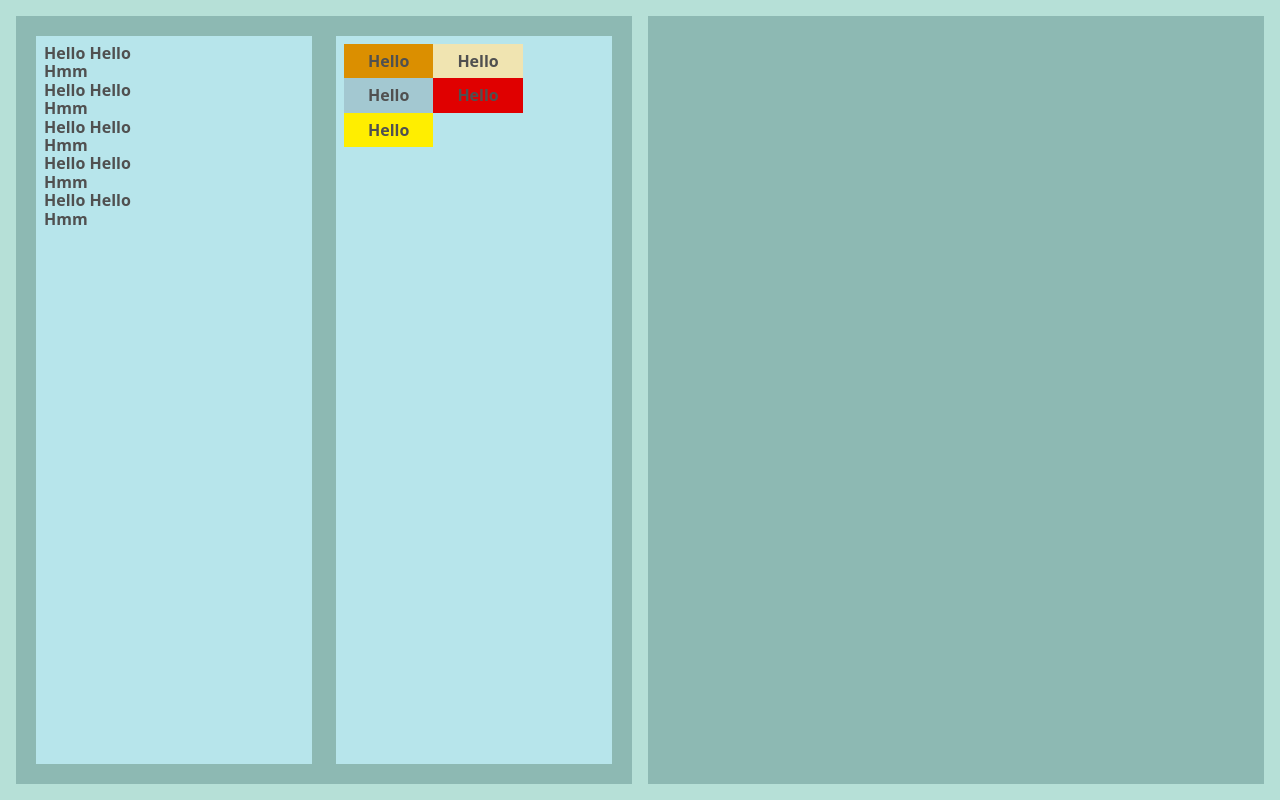
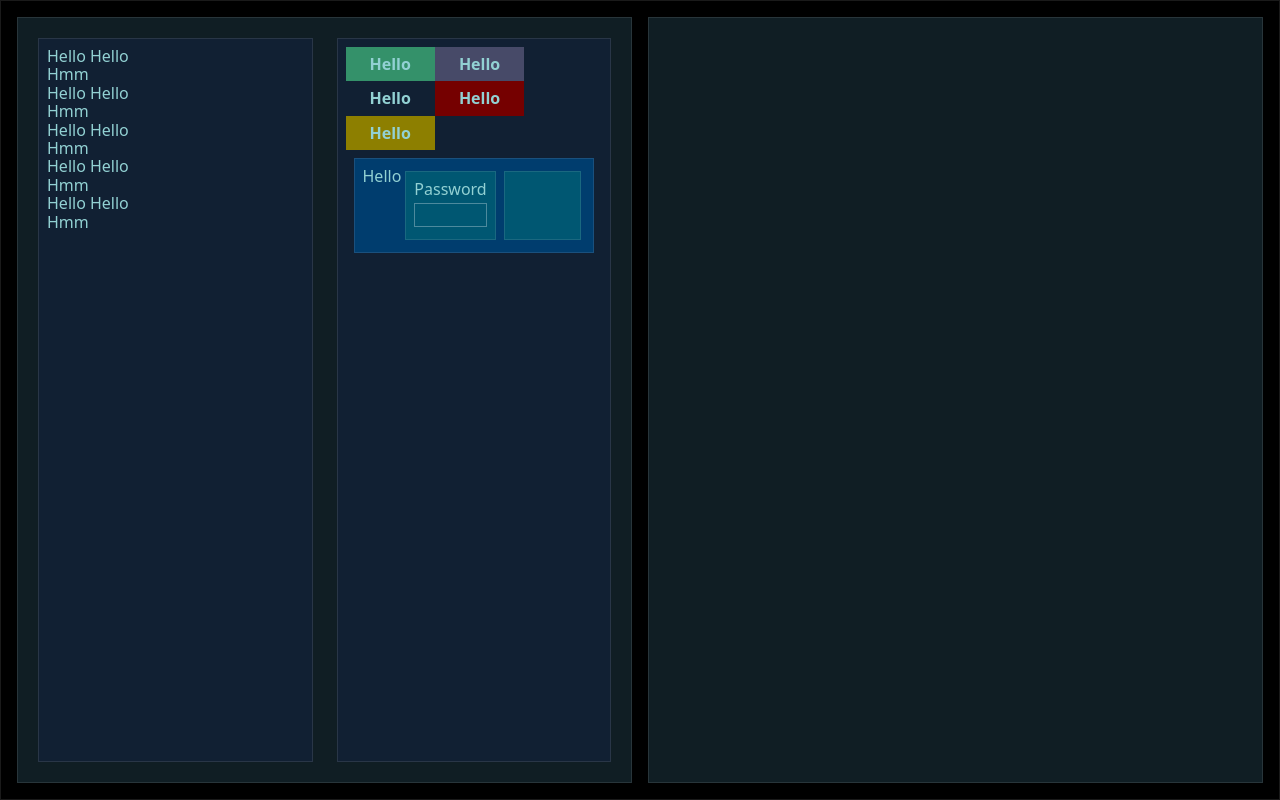
Before and after one commit to kw-00/the-tree, a React (Vite) app in the folder frontend/: page / in a window 1280 px wide. Built offline with nearby package versions, Linux system fonts and the light colour scheme.

Commit message:
Create Input element

```diff
--- a/frontend/src/Playground.tsx
+++ b/frontend/src/Playground.tsx
@@ -2,6 +2,7 @@ import { useEffect } from "react";
 import Button from "./app/components/Button";
 import Panel from "./app/components/Panel";
 import { useTheme } from "./app/theme/theme";
+import Input from "./app/components/Input";
 
 
 
@@ -9,9 +10,9 @@ import { useTheme } from "./app/theme/theme";
 
 
 export default function Playground() {
-    const {setTheme} = useTheme()
+    const {theme, setTheme} = useTheme()
     useEffect(() => {
-        setTheme("light")
+        setTheme("dark")
     }, [])
     return (
         <Panel variant="1" className="flex flex-row justify-between size-full">
@@ -43,11 +44,21 @@ export default function Playground() {
                     Hmm
                 </Panel>
                 <Panel variant="3" className="flex-1">
-                    <Button variant="primary">Hello</Button>
+                    <Button variant="primary" onClick={() => theme === "light" ?  setTheme("dark") : setTheme("light")}>Hello</Button>
                     <Button variant="secondary">Hello</Button>
                     <Button variant="ghost">Hello</Button>
                     <Button variant="warning">Hello</Button>
                     <Button variant="danger">Hello</Button>
+                    <Panel variant="4" className="flex flex-1">
+                        Hello
+                        <Panel variant="5" className="flex-1">
+                            <form>
+                                <label>Password</label>
+                                <Input type="password"></Input>
+                            </form>
+                        </Panel>
+                        <Panel variant="5" className="flex-1"/>
+                    </Panel>
                 </Panel>
             </Panel>
             <Panel variant="2" className="flex-1"></Panel>
--- a/frontend/src/app/components/Button.tsx
+++ b/frontend/src/app/components/Button.tsx
@@ -7,12 +7,12 @@ const styling = {
     base: "px-6 py-2 font-bold",
     theme: {
         dark: "hover:brightness-110 active:brightness-115",
-        light: "hover:brightness-95 active:brightness-90"
+        light: "hover:brightness-90 active:brightness-80"
     },
     variant: {
         primary: "bg-(--button-bg)",
         secondary: "bg-(--button-secondary-bg)",
-        ghost: "bg-gray-500/25",
+        ghost: "hover:invert-40 hover:saturate-200 active:invert-50",
         warning: "bg-(--button-warning-bg)",
         danger: "bg-(--button-danger-bg)"
     }
@@ -24,7 +24,7 @@ export type ButtonProps = {
 
 export default function Button({variant, className, ...rest}: ButtonProps) {
     const {theme} = useTheme()
-    const classes = twMerge(styling["base"], styling.theme[theme], styling.variant[variant], className)
+    const classes = twMerge(styling.base, styling.theme[theme], styling.variant[variant], className)
 
 
     return (
--- /dev/null
+++ b/frontend/src/app/components/Input.tsx
@@ -0,0 +1,26 @@
+import { twMerge } from "tailwind-merge"
+import { useTheme } from "../theme/theme"
+import type { InputHTMLAttributes } from "react"
+
+
+
+
+
+const styling = {
+    base: "my-1 appearance-none",
+    theme: {
+        dark: "border-1 border-white/30 has-focus:ring-2 has-focus:ring-white/30",
+        light: "border-1 border-black/30 has-focus:ring-2 has-focus:ring-black/30"
+    }
+}
+
+export type InputProps = {
+} & InputHTMLAttributes<HTMLInputElement>
+
+export default function Input({className, ...rest}: InputProps) {
+    const {theme} = useTheme()
+    const classes = twMerge(styling.base, styling.theme[theme], className)
+    return (
+        <div className={classes}><input style={{width: "100%", height: "100%", flexGrow: "1", outline: "none"}} {...rest}/></div>
+    )
+}
--- a/frontend/src/app/components/Panel.tsx
+++ b/frontend/src/app/components/Panel.tsx
@@ -5,9 +5,18 @@ import { twMerge } from "tailwind-merge"
 
 
 const styling = {
-    1: "bg-(--bg-1) m-0",
-    2: "bg-(--bg-2) m-2",
-    3: "bg-(--bg-3) m-3",
+    base: "border-1",
+    theme: {
+        dark: "border-white/10",
+        light: "border-transparent"
+    },
+    variant: {
+        "1": "bg-(--bg-1) m-0",
+        "2": "bg-(--bg-2) m-2",
+        "3": "bg-(--bg-3) m-3",
+        "4": "bg-(--bg-4) m-2",
+        "5": "bg-(--bg-5) m-1",
+    },
     padding: {
         sm: "p-2",
         md: "p-4",
@@ -17,13 +26,13 @@ const styling = {
 
 
 export type PanelProps = {
-    variant: "1" | "2" | "3",
+    variant: keyof typeof styling["variant"]
     padding?: "sm" | "md" | "lg"
 } & React.HTMLAttributes<HTMLDivElement>
 
 export default function Panel({variant, className, padding, ...rest}: PanelProps) {
-
-    const classes = twMerge("", styling[variant], styling.padding[padding ?? "sm"], className)
+    const {theme} = useTheme()
+    const classes = twMerge(styling.base, styling.theme[theme], styling.variant[variant], styling.padding[padding ?? "sm"], className)
     return (
         <div className={classes} {...rest}/>
     )
--- a/frontend/src/styles.css
+++ b/frontend/src/styles.css
@@ -1,33 +1,36 @@
 #root[data-theme="dark"] {
-    --bg-1: rgb(53, 3, 2);
-    --bg-2: rgb(0, 37, 36);
-    --bg-3: rgb(0, 58, 55);
+    --bg-1: rgb(0, 0, 0);
+    --bg-2: rgb(16, 30, 36);
+    --bg-3: rgb(17, 32, 51);
+    --bg-4: rgb(0, 61, 110);
+    --bg-5: rgb(0, 87, 114);
 
-    --button-bg: rgb(0, 131, 136);
-    --button-secondary-bg: rgb(13, 90, 104);
-    --button-warning-bg: rgb(122, 110, 0);
-    --button-danger-bg: rgb(136, 0, 0);
+    --button-bg: rgb(52, 145, 106);
+    --button-secondary-bg: rgb(71, 74, 104);
+    --button-warning-bg: rgb(117, 0, 0);
+    --button-danger-bg: rgb(141, 127, 0);
 }
 
 *[data-theme="dark"] {
-    color: rgb(175, 252, 255)
+    color: rgb(146, 209, 211)
 }
 
 #root[data-theme="light"] {
-    --bg-1: rgb(182, 224, 215);
-    --bg-2: rgb(141, 185, 179);
-    --bg-3: rgb(183, 229, 235);
+    --bg-1: rgb(82, 105, 105);
+    --bg-2: rgb(99, 151, 129);
+    --bg-3: rgb(156, 228, 206);
+    --bg-4: rgb(255, 251, 194);
+    --bg-5: rgb(142, 219, 255);
 
-    --button-bg: rgb(219, 143, 0);
-    --button-secondary-bg: rgb(240, 228, 177);
+    --button-bg: rgb(209, 97, 166);
+    --button-secondary-bg: rgb(156, 155, 248);
     --button-warning-bg: rgb(224, 0, 0);
     --button-danger-bg: rgb(255, 238, 0);
 }
 
 *[data-theme="light"] {
-    color: rgb(80, 80, 80);
+    color: rgb(0, 0, 0);
     font-weight:600;
 }
 
-
 @import "tailwindcss";
```
Also changed, not shown: 1 other file (tests, documents, lock files or other folders).
